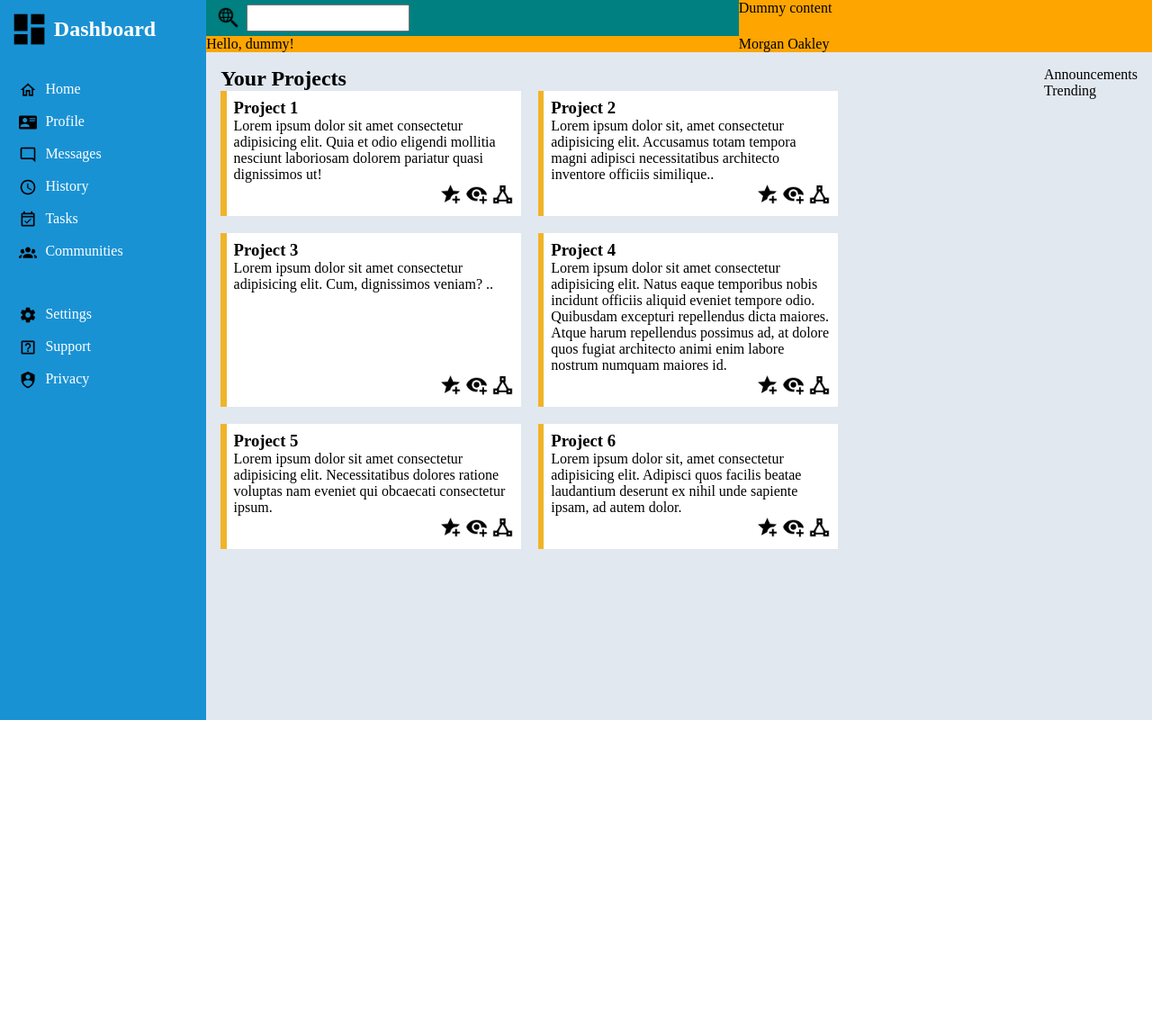
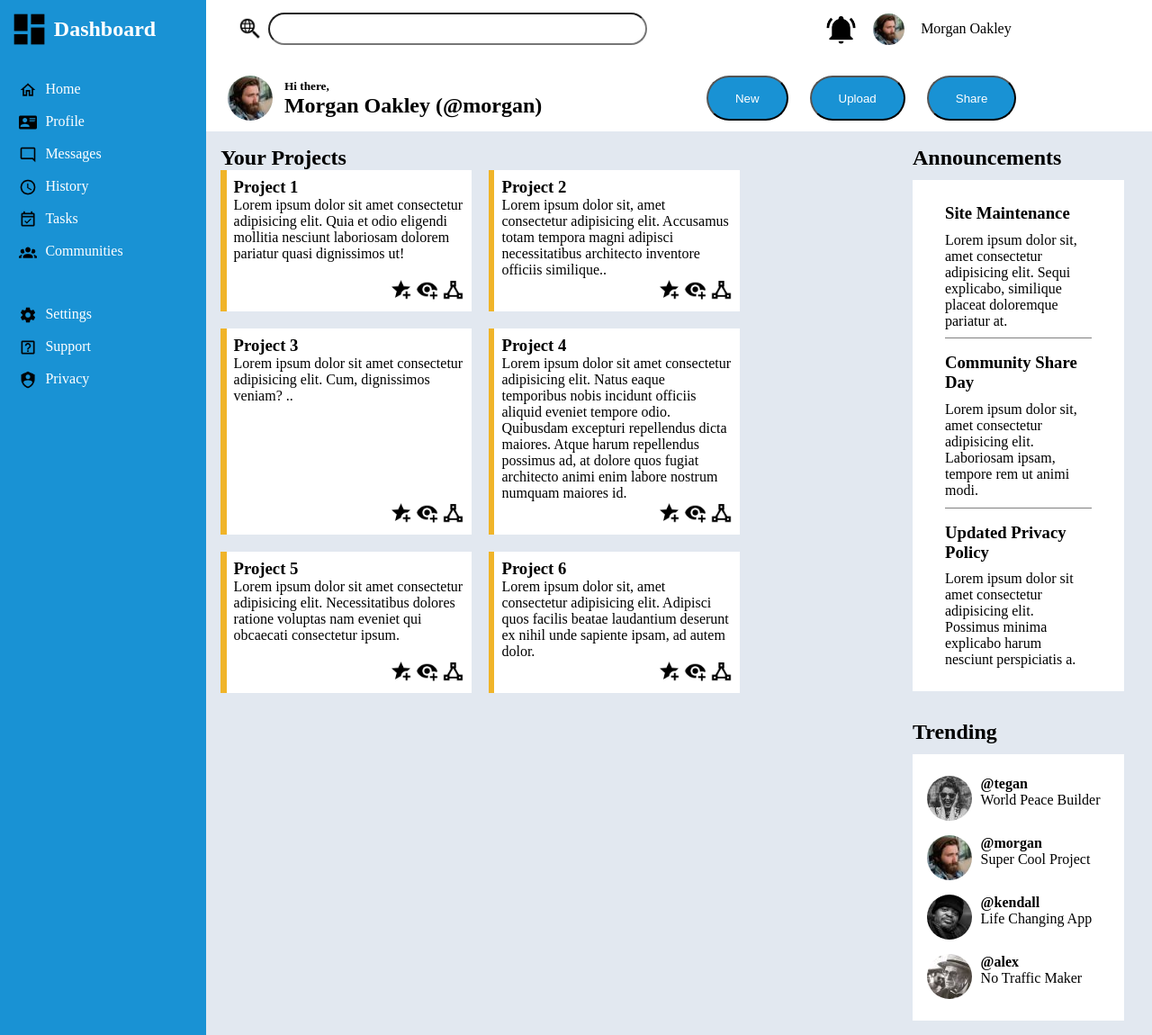
Before and after one commit to german3479/odin-admin-dashboard, a website: page index.html in a window 1280 px wide. Shown: the whole page at 90% size. Before the commit the page ends 800 px from the top, so only its background shows below. Drawn offline with Linux system fonts and the light colour scheme.

Commit message:
basic project requirements met

```diff
--- a/index.html
+++ b/index.html
@@ -13,10 +13,22 @@
             <img src="./imgs/search.png" />
             <input type="search" />
         </div>
-        <div class="profile">Dummy content</div>
-        <div class="welcome">Hello, dummy!</div>
+        <div class="profile">
+            <img src="./imgs/bell.png" />
+            <img src="./imgs/avatars/morgan.jpg" />
+            <span>Morgan Oakley</span>
+        </div>
+        <div class="welcome">
+            <img src="./imgs/avatars/morgan.jpg" />
+            <div class="welcome-text">
+                <h5>Hi there,</h5>
+                <h2>Morgan Oakley (@morgan)</h2>
+            </div>
+        </div>
         <div class="buttons">
-            <span>Morgan Oakley</span>
+            <button>New</button>
+            <button>Upload</button>
+            <button>Share</button>
         </div>
     </header>
     <nav class="side-nav">
@@ -151,16 +163,58 @@
                 </div>
             </div>
             <div class="main-aside">
-                <aside class="announceents">
-                    <p>Announcements</p>
+                <aside class="announcements">
+                    <h2>Announcements</h2>
                     <div class="aside-card-announcement">
-
+                        <ul>
+                            <li>
+                                <h3>Site Maintenance</h3>
+                                <p>Lorem ipsum dolor sit, amet consectetur adipisicing elit. Sequi explicabo, similique placeat doloremque pariatur at.</p>
+                            </li>
+                            <li>
+                                <h3>Community Share Day</h3>
+                                <p>Lorem ipsum dolor sit, amet consectetur adipisicing elit. Laboriosam ipsam, tempore rem ut animi modi.</p>
+                            </li>
+                            <li>
+                                <h3>Updated Privacy Policy</h3>
+                                <p>Lorem ipsum dolor sit amet consectetur adipisicing elit. Possimus minima explicabo harum nesciunt perspiciatis a.</p>
+                            </li>
+                        </ul>
                     </div>
                 </aside>
                 <aside class="trending">
-                    <p>Trending</p>
+                    <h2>Trending</h2>
                     <div class="aside-card-trending">
-
+                        <ul>
+                            <li>
+                                <img src="./imgs/avatars/tegan.jpg" alt="" />
+                                <div class="avatar-info">
+                                    <h4>@tegan</h4>
+                                    <p>World Peace Builder</p>
+                                </div>
+                            </li>
+                            <li>
+                                <img src="./imgs/avatars/morgan.jpg" alt="" />
+                                <div class="avatar-info">
+                                    <h4>@morgan</h4>
+                                    <p>Super Cool Project</p>
+                                </div>
+                            </li>
+                            <li>
+                                <img src="./imgs/avatars/kendall.jpg" alt="" />
+                                <div class="avatar-info">
+                                    <h4>@kendall</h4>
+                                    <p>Life Changing App</p>
+                                </div>
+                            </li>
+                            <li>
+                                <img src="./imgs/avatars/alex.jpg" alt="" />
+                                <div class="avatar-info">
+                                    <h4>@alex</h4>
+                                    <p>No Traffic Maker</p>
+                                </div>
+                            </li>
+                        </ul>
                     </div>
                 </aside>
             </div>
--- a/style.css
+++ b/style.css
@@ -10,19 +10,65 @@ body {
     width: 100vw;
     grid-template: auto 1fr / auto 3fr 1fr;
 }
+
+/* Header elements */
+
 .header {
     display: grid;
     grid-template: repeat(2, auto) / repeat(2, auto);
     grid-area: 1 / 2 / 2 / -1;
-    background: orange;
+    gap: 2rem 3.5rem;
+    background: white;
+    padding: 12px 24px;
 }
 .search {
     height: 40px;
     display: flex;
+    align-items: center;
     gap: 5px;
     padding: 5px 10px;
-    background: teal;
 }
+.search img {
+    height: 100%;
+}
+.search input {
+    width: 100%;
+    height: 100%;
+
+    border-radius: 25px;
+    padding: 16px 32px;
+}
+.profile {
+    display: flex;
+    align-items: center;
+    justify-content: center;
+    gap: 18px;
+}
+.profile img {
+    width: 35px;
+    border-radius: 50%;
+}
+.welcome {
+    display: flex;
+    align-items: center;
+    gap: 0.8rem;
+}
+.welcome img {
+    width: 50px;
+    border-radius: 50%;
+}
+.buttons {
+    display: flex;
+    gap: 1.5rem;
+}
+.buttons button {
+    background: rgb(25, 146, 212);
+    color: white;
+    padding: 6px 30px;
+    border-radius: 50px;
+}
+
+/* Side Nav */
 
 .side-nav {
     grid-area: 1 / 1 / -1 / 2;
@@ -74,14 +120,17 @@ ul li {
 }
 .main-content {
     display: flex;
+    flex-direction: flex-start;
     width: 100%;
     height: 100%;
-    /* border: 2.5px solid black; */
+}
+.main-projs {
+    max-width: calc(100% - 250px);
 }
 
 #project-grid {
     display: grid;
-    grid-template-columns: repeat(auto-fit, minmax(300px, 1fr));
+    grid-template-columns: repeat(auto-fit, minmax(250px, 1fr));
     gap: 1.2rem;
     width: 75%;
 }
@@ -109,3 +158,44 @@ ul li {
     margin-top: auto;
     align-self: flex-end;
 }
+.main-aside {
+    display: flex;
+    flex-direction: column;
+    row-gap: 2rem;
+    max-width: 235px;
+}
+
+/* Announcement Section */
+
+.aside-card-announcement {
+    background: white;
+    /* padding: 18px;
+    padding-left: 30px; */
+    padding: 18px 36px;
+    margin-top: 0.7rem;
+}
+.aside-card-announcement li {
+    display: flex;
+    flex-direction: column;
+}
+.aside-card-announcement li:not(:last-child)::after {
+    content: "";
+    display: block;
+    border-bottom: 1px solid gray;
+    width: 100%;
+}
+
+/* Trending Section */
+
+.aside-card-trending {
+    background: white;
+    padding: 16px 0 16px 16px;
+    margin-top: 0.7rem;
+}
+.aside-card-trending li {
+    display: flex;
+    align-items: flex-start;
+}
+.aside-card-trending img {
+    border-radius: 50%;
+}
```
Also changed, not shown: imgs/avatars/alex.jpg (added), imgs/avatars/kendall.jpg (added), imgs/avatars/morgan.jpg (added), imgs/avatars/tegan.jpg (added), imgs/bell.png (added).
